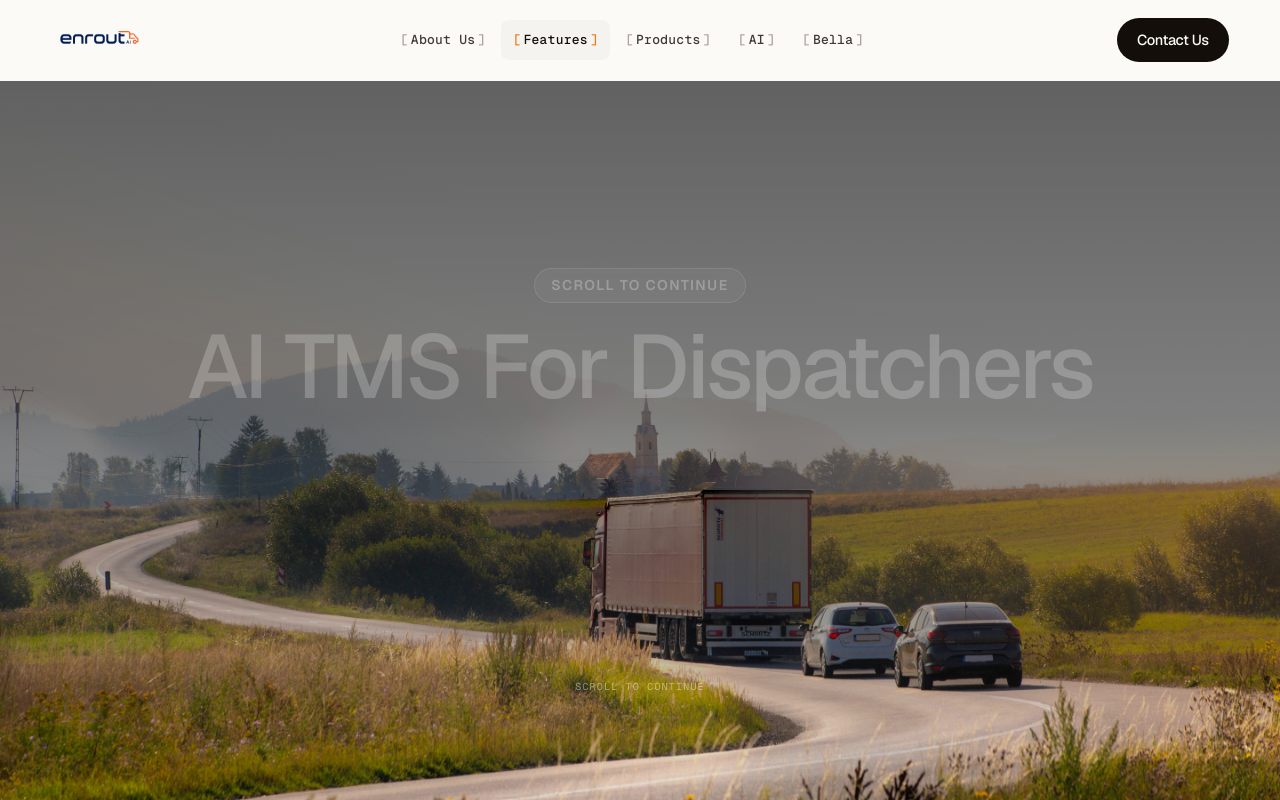
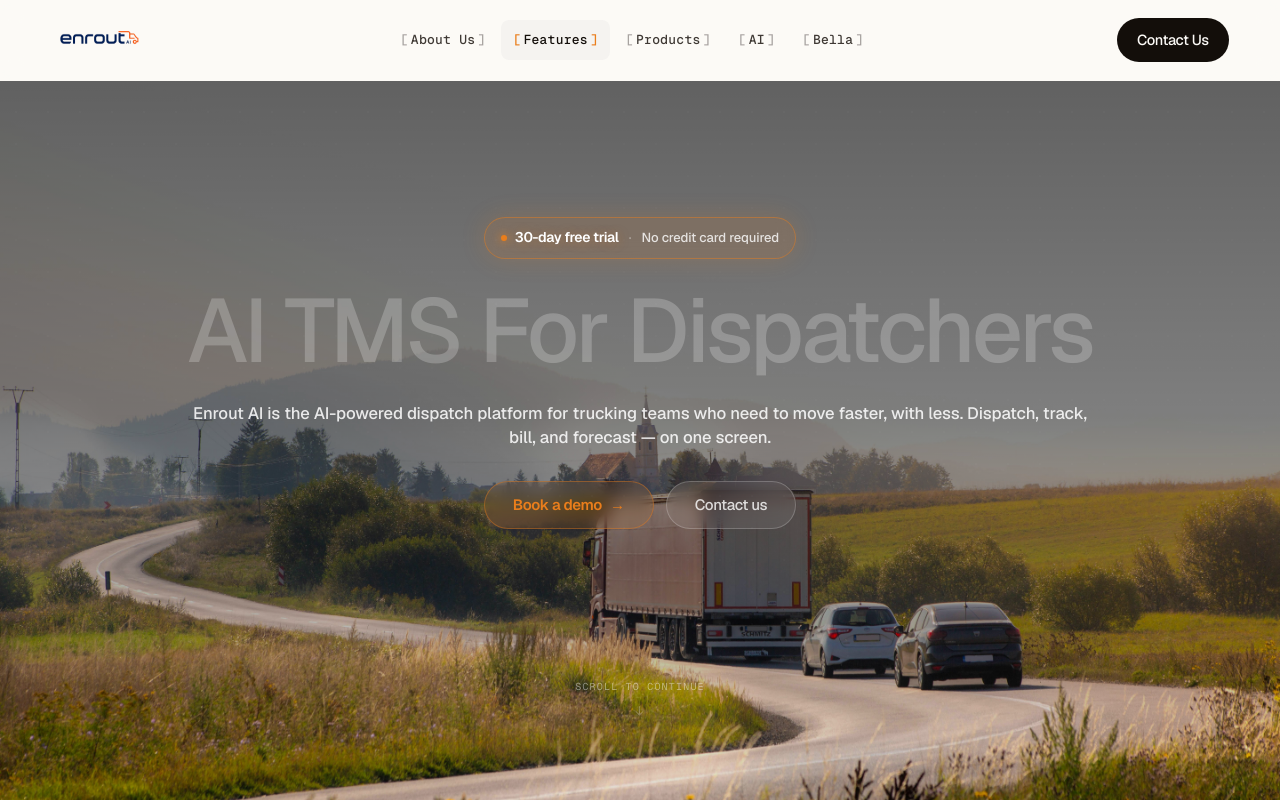
Before and after one commit to ashakya-primusai/trucking-sds-2, a Next.js app: page / in a window 1280 px wide. Shown: the top 800 px of the page. Built offline with nearby package versions, Linux system fonts and the light colour scheme; a web font is replaced by a local one.

Commit message:
made few changes

```diff
--- a/src/app/about/page.tsx
+++ b/src/app/about/page.tsx
@@ -238,7 +238,7 @@
                     <span aria-hidden="true">→</span>
                   </a>
                   <a
-                    href="mailto:hello@enrout.ai"
+                    href="mailto:info@enroutops.com"
                     className="inline-flex items-center gap-2 h-12 px-7 rounded-full border border-white/20 text-white/80 text-[15px] font-medium tracking-tight whitespace-nowrap transition-all duration-150 hover:border-white/40 hover:text-white"
                   >
                     Contact us
--- a/src/components/footer.tsx
+++ b/src/components/footer.tsx
@@ -17,7 +17,7 @@
   ],
   "Get in touch": [
     { label: "Contact Us", href: "/#contact" },
-    { label: "mahluwalia@primustechnologiesai.onmicrosoft.com", href: "mailto:mahluwalia@primustechnologiesai.onmicrosoft.com" },
+    { label: "info@enroutops.com", href: "mailto:info@enroutops.com" },
     { label: "System status", href: "#" },
     { label: "Docs & API", href: "#" },
     { label: "Security", href: "#" },
--- a/src/components/sections/final-cta.tsx
+++ b/src/components/sections/final-cta.tsx
@@ -96,7 +96,7 @@
             <Reveal delay={120} variant="fade">
               <div className="mt-10 flex flex-col gap-5">
                 <a
-                  href="mailto:hello@enrout.ai"
+                  href="mailto:info@enroutops.com"
                   className="group flex items-center gap-4 transition-transform duration-200 hover:translate-x-1"
                 >
                   <span className="w-11 h-11 rounded-xl bg-white/[0.06] border border-white/10 flex items-center justify-center shrink-0 group-hover:bg-sds-accent/20 group-hover:border-sds-accent/30 transition-all duration-200">
@@ -117,7 +117,7 @@
                   </span>
                   <div>
                     <span className="block text-[14px] font-medium text-white/90 group-hover:text-sds-accent transition-colors">
-                      hello@enrout.ai
+                      info@enroutops.com
                     </span>
                     <span className="block text-[12px] text-white/35 mt-0.5">
                       We respond within 24 hours
--- a/src/components/sections/hero.tsx
+++ b/src/components/sections/hero.tsx
@@ -1,10 +1,17 @@
 "use client";
 
+import Link from "next/link";
 import { useRef, useEffect, useState } from "react";
 import { HeroBackgroundImage } from "@/components/hero-background-image";
 import { ScrollHighlightHeading } from "@/components/ui/scroll-highlight-heading";
 
-const HEADLINE = [ "AI", "TMS", "For", "Dispatchers"] as const;
+const HEADLINE = ["AI", "TMS", "For", "Dispatchers"] as const;
+
+const heroSurface =
+  "inline-flex items-center rounded-full border backdrop-blur-sm transition-all duration-150";
+const heroBadge = `${heroSurface} gap-2.5 border-sds-accent/45 bg-sds-accent/12 px-4 py-2 shadow-[0_0_24px_color-mix(in_oklch,var(--sds-accent)_18%,transparent)]`;
+const heroCtaPrimary = `${heroSurface} gap-2 h-12 px-7 border-sds-accent/40 bg-sds-accent/10 text-sds-accent text-[15px] font-semibold tracking-tight whitespace-nowrap hover:border-sds-accent/60 hover:bg-sds-accent/15 hover:-translate-y-px`;
+const heroCtaSecondary = `${heroSurface} gap-2 h-12 px-7 border-white/20 bg-white/[0.08] text-white/80 text-[15px] font-medium tracking-tight whitespace-nowrap hover:border-white/40 hover:bg-white/[0.12] hover:text-white hover:-translate-y-px`;
 
 export function Hero() {
   const sectionRef = useRef<HTMLElement>(null);
@@ -32,7 +39,6 @@
     };
   }, []);
 
-  const subtextIn = Math.min(1, Math.max(0, (progress - 0.68) / 0.2));
   const hintOpacity = Math.max(0, 1 - progress / 0.35);
 
   return (
@@ -53,15 +59,21 @@
           className="relative z-20 flex flex-col items-center justify-center w-full h-full px-4 pb-20 sm:pb-24 md:mb-[120px]"
           style={{ maxWidth: "var(--content-w)", paddingInline: "var(--content-px)", marginInline: "auto" }}
         >
-          <div
-            className="inline-flex items-center gap-2.5 rounded-full border border-white/20 bg-white/[0.08] backdrop-blur-sm px-4 py-1.5"
-            style={{
-              opacity: 0.55 + progress * 0.45,
-              transform: `translateY(${(1 - Math.min(1, progress * 4)) * 8}px)`,
-            }}
-          >
-            <span className="text-[14px] font-semibold tracking-[0.1em] uppercase text-white/50">
-              Scroll to continue
+          <div className={heroBadge}>
+            <span
+              className="inline-flex items-center gap-2 text-[14px] font-semibold tracking-tight text-white"
+              style={{ textShadow: "0 1px 12px color-mix(in oklch, var(--sds-accent) 35%, transparent)" }}
+            >
+              <span
+                className="h-1.5 w-1.5 shrink-0 rounded-full bg-sds-accent"
+                style={{ boxShadow: "0 0 8px var(--sds-accent)" }}
+                aria-hidden="true"
+              />
+              30-day free trial
+            </span>
+            <span className="text-white/30" aria-hidden="true">·</span>
+            <span className="text-[13px] font-medium text-white/80">
+              No credit card required
             </span>
           </div>
 
@@ -87,13 +99,21 @@
               fontSize: "var(--sz-body)",
               lineHeight: 1.45,
               letterSpacing: "-0.005em",
-              opacity: subtextIn,
-              transform: `translateY(${(1 - subtextIn) * 14}px)`,
             }}
           >
             Enrout AI is the AI-powered dispatch platform for trucking teams who need to move
             faster, with less. Dispatch, track, bill, and forecast — on one screen.
           </p>
+
+          <div className="mt-8 flex gap-3 justify-center flex-wrap">
+            <Link href="/#contact" className={heroCtaPrimary}>
+              Book a demo
+              <span aria-hidden="true">→</span>
+            </Link>
+            <Link href="/#contact" className={heroCtaSecondary}>
+              Contact us
+            </Link>
+          </div>
 
           <div
             className="hero-scroll-hint"
```
